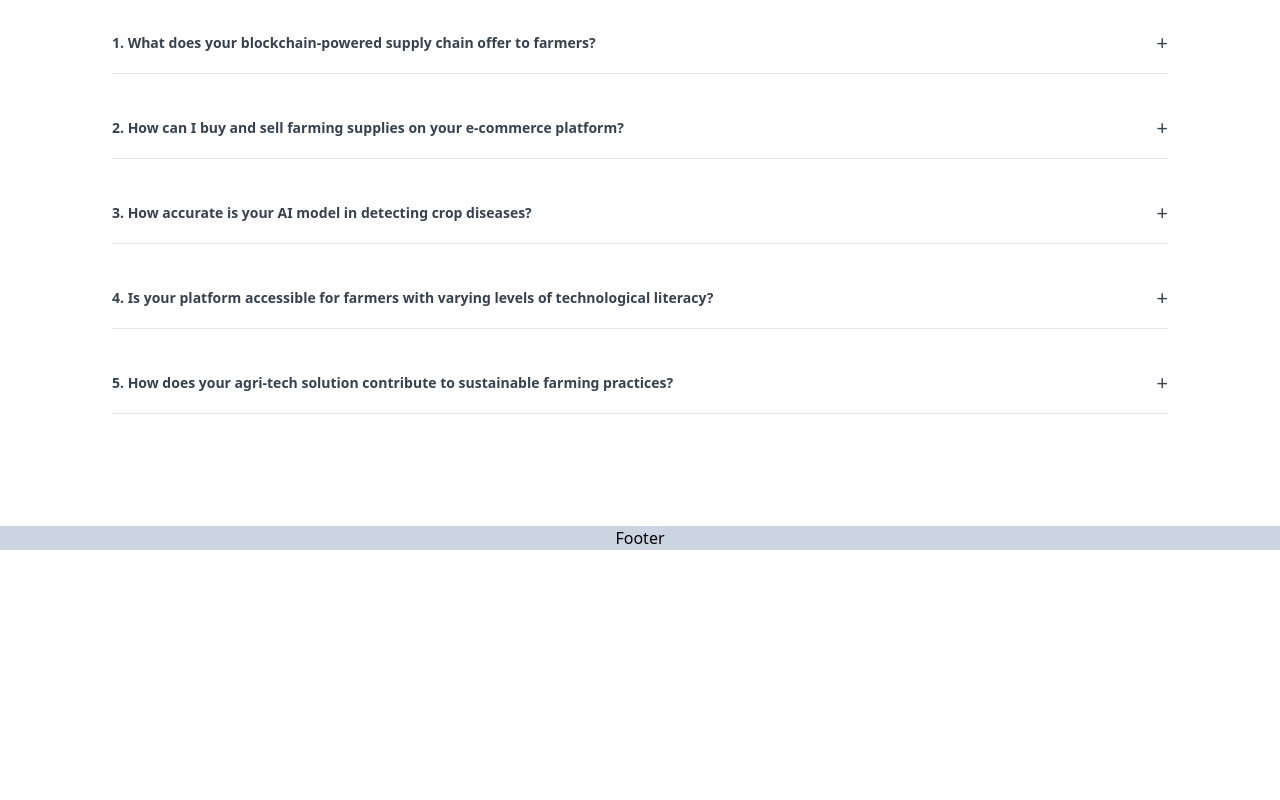
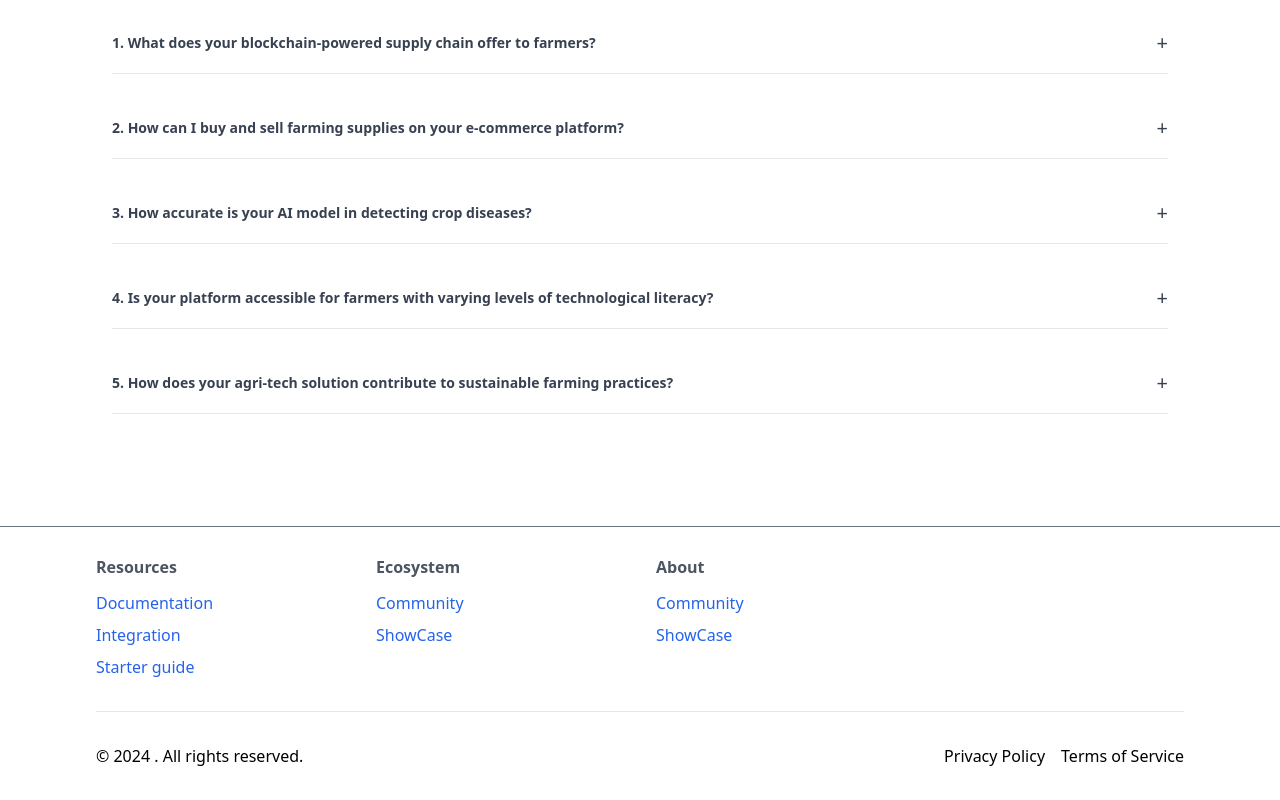
Before and after one commit to p-dot-max/Diversion_2k24_project, a React (Vite) app: page / in a window 1280 px wide. Shown: the part 1555-2355 px from the top of the page. Before the commit the page ends 2105 px from the top, so only its background shows below. Built offline with nearby package versions, Linux system fonts and the light colour scheme.

Commit message:
Added footer

```diff
--- a/src/App.tsx
+++ b/src/App.tsx
@@ -15,8 +15,9 @@ function App() {
         {/* Outlet renders children paths i.e, in our case the paths in navbar */}
         <Outlet />
 
+        <hr className="border-gray-500"></hr>
         {/* Footer parent section */}
-        <footer>
+        <footer className="container">
           <Footer />
         </footer>
 
--- a/src/components/Footer/Footer.tsx
+++ b/src/components/Footer/Footer.tsx
@@ -1,11 +1,42 @@
+const FooterSection = ({ title, links }: any) => (
+  <section className="flex flex-col">
+    <h2 className="mb-4 text-base font-semibold leading-none text-gray-600 dark:text-gray-300">{title}</h2>
+    <ul className="flex flex-col gap-2">
+      {links.map((link:any, index:any) => (
+        <li key={index}>
+          <a href={link.url} className="text-blue-600 hover:text-blue-800 dark:hover:text-blue-400">{link.name}</a>
+        </li>
+      ))}
+    </ul>
+  </section>
+);
 
 const Footer = () => {
+  const sections = [
+    { title: "Resources", links: [{ name: "Documentation", url: "#" }, { name: "Integration", url: "#" }, { name: "Starter guide", url: "#" }] },
+    { title: "Ecosystem", links: [{ name: "Community", url: "#" }, { name: "ShowCase", url: "#" }] },
+    { title: "About", links: [{ name: "Community", url: "#" }, { name: "ShowCase", url: "#" }] },
+  ];
+
   return (
-    // flex justify-center items-center w-full h-2/5 bg-slate-300 bg-black
-    <div className="flex justify-center bg-slate-300 w-full h-2/5">
-      Footer
-    </div>
-  )
-}
+    <footer className="">
+      <nav aria-label="Footer navigation" className="max-w-6xl mx-auto p-8">
+        <div className="grid grid-cols-1 sm:grid-cols-2 md:grid-cols-4 gap-8">
+          {sections.map((section, index) => (
+            <FooterSection key={index} title={section.title} links={section.links} />
+          ))}
+        </div>
+        <hr className="my-8 border-gray-200 dark:border-gray-700" />
+        <div className="flex flex-col sm:flex-row justify-between items-center">
+          <p className="text-center sm:text-left">© 2024 . All rights reserved.</p>
+          <div className="flex gap-4 mt-4 sm:mt-0">
+            <a href="#" className="hover:underline">Privacy Policy</a>
+            <a href="/terms/" className="hover:underline">Terms of Service</a>
+          </div>
+        </div>
+      </nav>
+    </footer>
+  );
+};
 
-export default Footer
+export default Footer;
```
